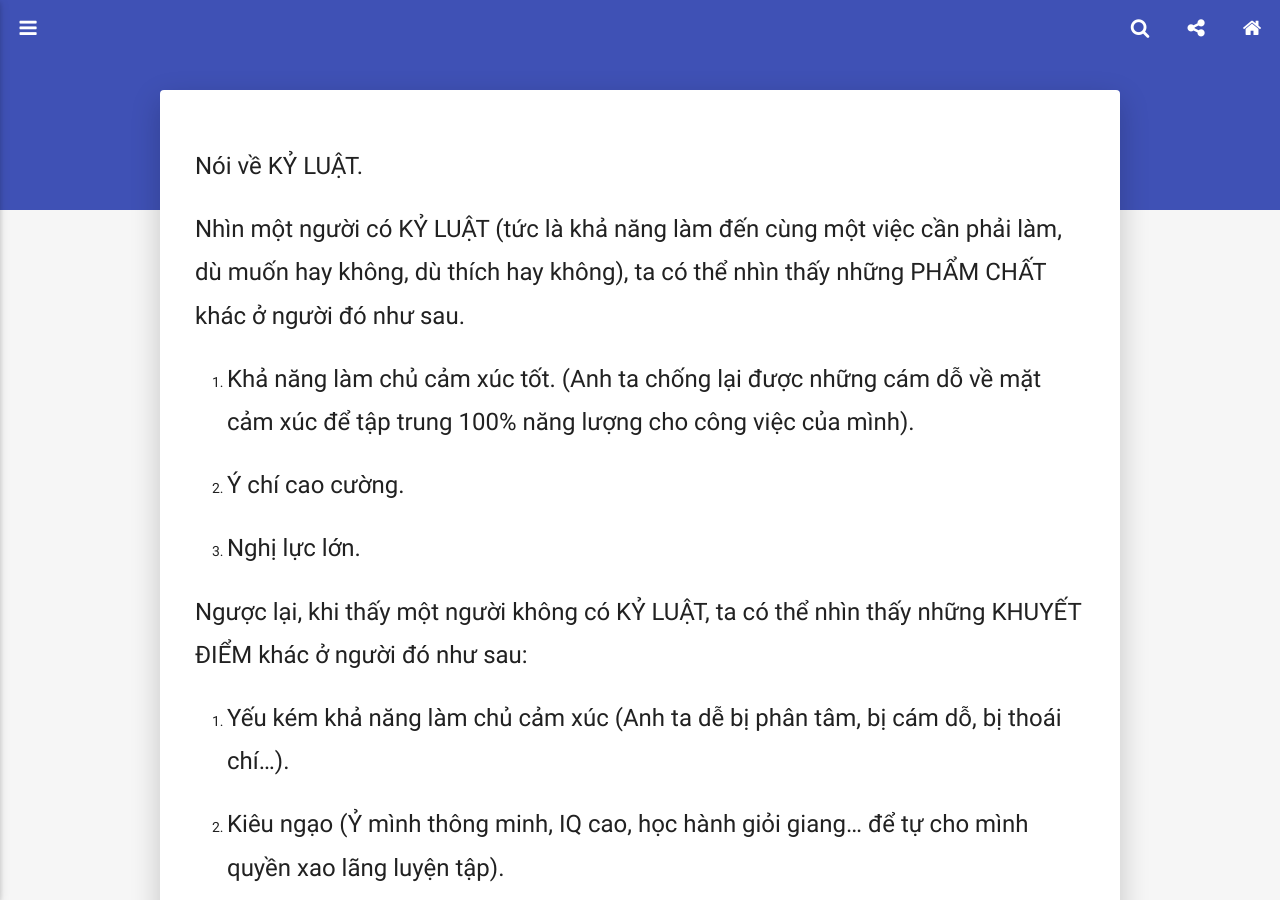
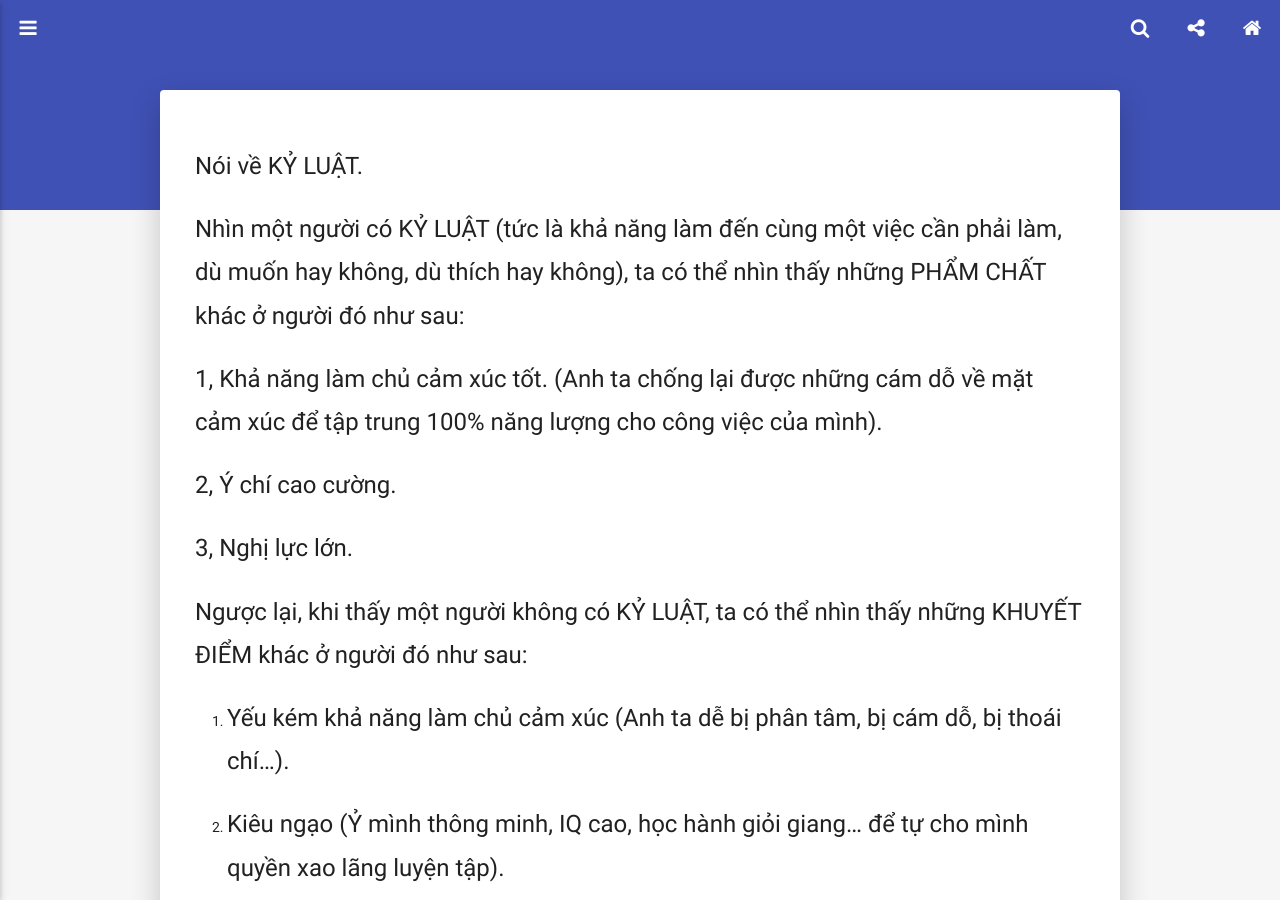
Before and after one commit to tranvietnguyen/blog, a Jekyll site: the page built from _posts/2021-09-28-noi-them-ve-ky-luat-ban-than.md, in a window 1280 px wide and 900 px high. Built offline with Jekyll 4.4.1, drawn with Linux system fonts in a browser that asks for light colours; comment, search, counter and statistics services are not loaded.

Commit message:
dsav
dvsa

```diff
--- a/_posts/2021-09-28-noi-them-ve-ky-luat-ban-than.md
+++ b/_posts/2021-09-28-noi-them-ve-ky-luat-ban-than.md
@@ -9,13 +9,13 @@ meta: "Kỷ luật"
 ---
 Nói về KỶ LUẬT.
 
-Nhìn một người có KỶ LUẬT (tức là khả năng làm đến cùng một việc cần phải làm, dù muốn hay không, dù thích hay không), ta có thể nhìn thấy những PHẨM CHẤT khác ở người đó như sau.
+Nhìn một người có KỶ LUẬT (tức là khả năng làm đến cùng một việc cần phải làm, dù muốn hay không, dù thích hay không), ta có thể nhìn thấy những PHẨM CHẤT khác ở người đó như sau:
 
-1. Khả năng làm chủ cảm xúc tốt. (Anh ta chống lại được những cám dỗ về mặt cảm xúc để tập trung 100% năng lượng cho công việc của mình).
+1, Khả năng làm chủ cảm xúc tốt. (Anh ta chống lại được những cám dỗ về mặt cảm xúc để tập trung 100% năng lượng cho công việc của mình).
 
-2. Ý chí cao cường.
+2, Ý chí cao cường.
 
-3. Nghị lực lớn.
+3, Nghị lực lớn.
 
 Ngược lại, khi thấy một người không có KỶ LUẬT, ta có thể nhìn thấy những KHUYẾT ĐIỂM khác ở người đó như sau:
 
```
